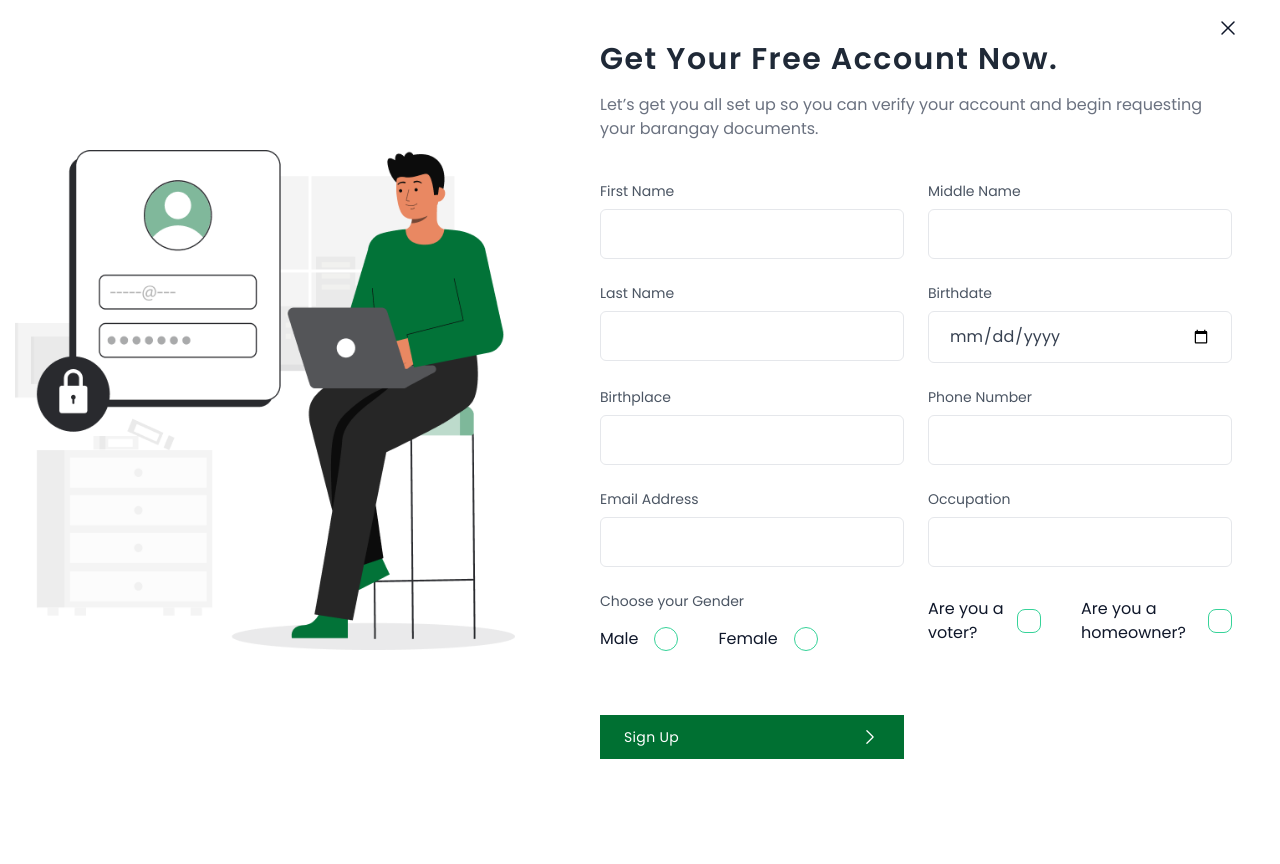
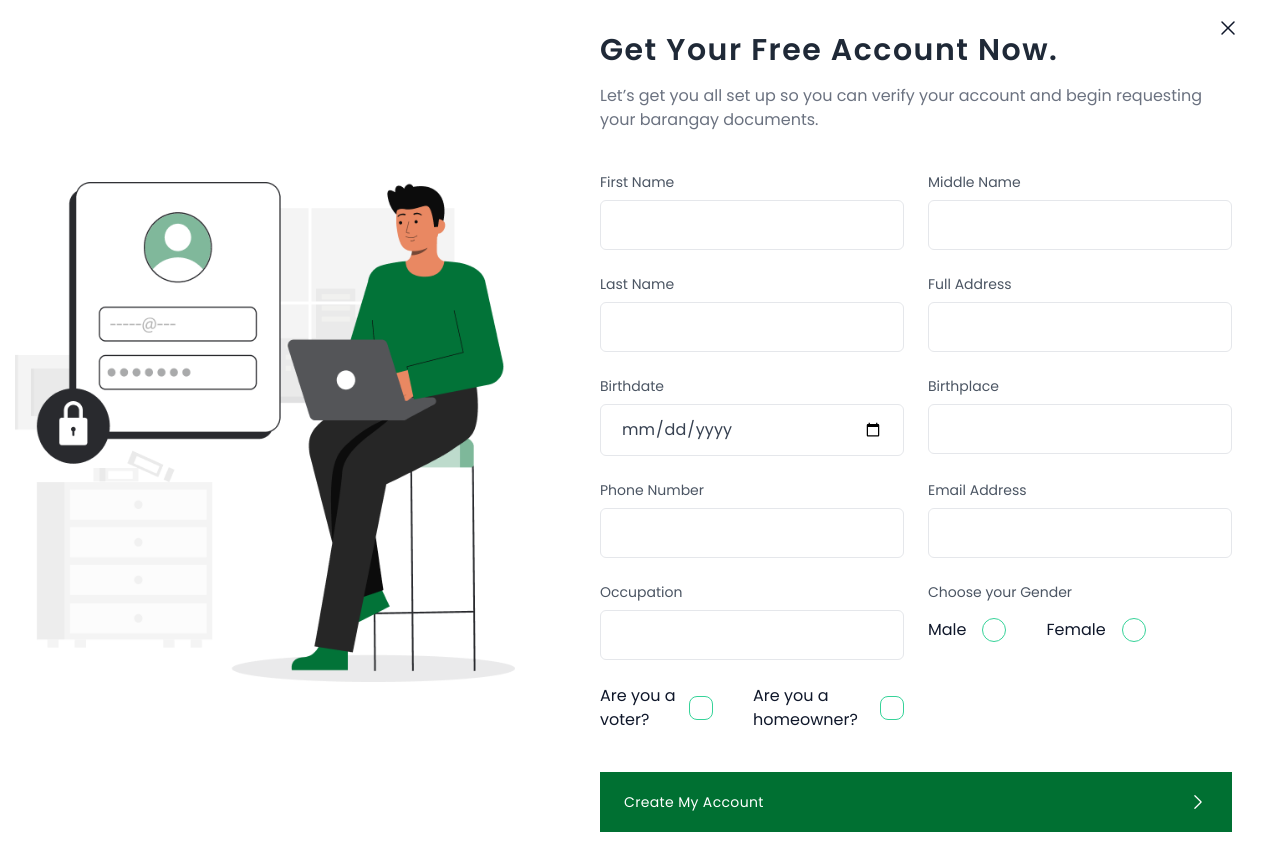
Before and after one commit to jazztinecruz/victoria-reyes, a Next.js app: page /signup in a window 1280 px wide. Before the commit the page ends 800 px from the top, so only its background shows below. Built offline with nearby package versions, Linux system fonts and the light colour scheme.

Commit message:
Make button not included in form

```diff
--- a/app/signup/page.tsx
+++ b/app/signup/page.tsx
@@ -85,6 +85,13 @@ const SignUp = () => {
               />
 
               <Field.Textbox
+                label="Full Address"
+                name="adress"
+                required={true}
+                onChange={setFields}
+              />
+
+              <Field.Textbox
                 type="date"
                 label="Birthdate"
                 name="birthdate"
@@ -160,11 +167,12 @@ const SignUp = () => {
                   onChange={setFields}
                 />
               </div>
+            </form>
 
             <button
               onClick={() => setSuccessfulModal(!sucessfulModal)}
-                className="rounded-tablet mt-10 flex w-full transform items-center justify-between bg-brand px-6 py-3 text-sm capitalize tracking-wide text-white transition-colors duration-300 hover:bg-brand hover:opacity-fade focus:outline-none focus:ring focus:ring-brand focus:ring-opacity-50">
-                <span>Sign Up </span>
+              className="rounded-tablet mt-10 flex w-full transform items-center justify-between bg-brand px-6 py-5 text-sm capitalize tracking-wide text-white transition-colors duration-300 hover:bg-brand hover:opacity-fade focus:outline-none focus:ring focus:ring-brand focus:ring-opacity-50">
+              <span className="text-md">Create my Account</span>
 
               <ChevronRightIcon className="h-5 w-5 text-white" />
             </button>
@@ -197,7 +205,6 @@ const SignUp = () => {
                 </div>
               </Modal>
             )}
-            </form>
           </div>
         </div>
       </div>
```
Lines whose indentation alone changed are shown as unchanged.
